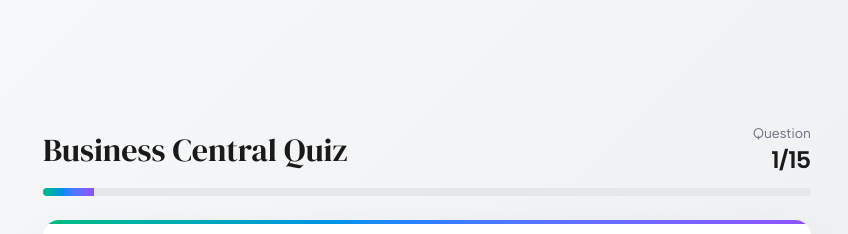
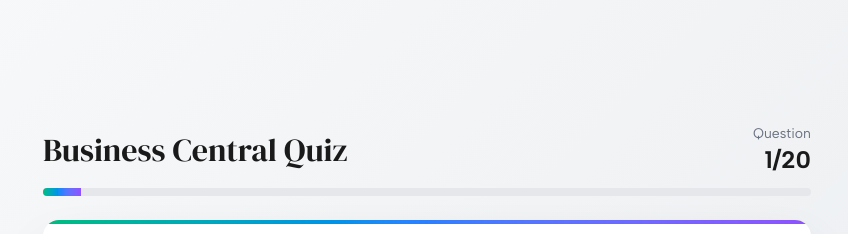
Before and after one commit to AlexanderBrady/mb800-quiz-app, a React (Vite) app: page / in a window 1280 px wide. Shown: the top 234 px of the page, without its empty margins (213-1061 px from the left). Built offline with nearby package versions, Linux system fonts and the light colour scheme.

Commit message:
Fix reshuffle bug, stabilise quiz session, set 20 questions

```diff
--- a/src/app/App.tsx
+++ b/src/app/App.tsx
@@ -1,4 +1,4 @@
-import { useState } from "react";
+import { useState, useEffect } from "react";
 import { motion, AnimatePresence } from "motion/react";
 import { CheckCircle2, XCircle, Award, RotateCcw } from "lucide-react";
 import quizData from "../imports/pasted_text/business-central-quiz.json";
@@ -23,12 +23,17 @@
   const [answers, setAnswers] = useState<boolean[]>([]);
   const [quizState, setQuizState] = useState<QuizState>("quiz");
 
-  const SESSION_SIZE = 15;
-  const allQuestions: Question[] = quizData;
-  // Limit each quiz run to a 15-question session, shuffled randomly
-  const shuffledQuestions = [...allQuestions].sort(() => Math.random() - 0.5);
-  const questions = shuffledQuestions.slice(0, SESSION_SIZE);
-  const progress = ((currentQuestion + 1) / questions.length) * 100;
+  const SESSION_SIZE = 20;
+
+  const [questions, setQuestions] = useState<Question[]>([]);
+
+  useEffect(() => {
+    const shuffled = [...quizData].sort(() => Math.random() - 0.5);
+    setQuestions(shuffled.slice(0, SESSION_SIZE));
+  }, []);
+
+  const progress =
+    questions.length > 0 ? ((currentQuestion + 1) / questions.length) * 100 : 0;
 
   // Safety check: if questions array is empty or current question is invalid
   if (!questions || questions.length === 0) {
@@ -84,6 +89,9 @@
   };
 
   const resetQuiz = () => {
+    const shuffled = [...quizData].sort(() => Math.random() - 0.5);
+    setQuestions(shuffled.slice(0, SESSION_SIZE));
+
     setCurrentQuestion(0);
     setSelectedAnswer(null);
     setShowExplanation(false);
```
